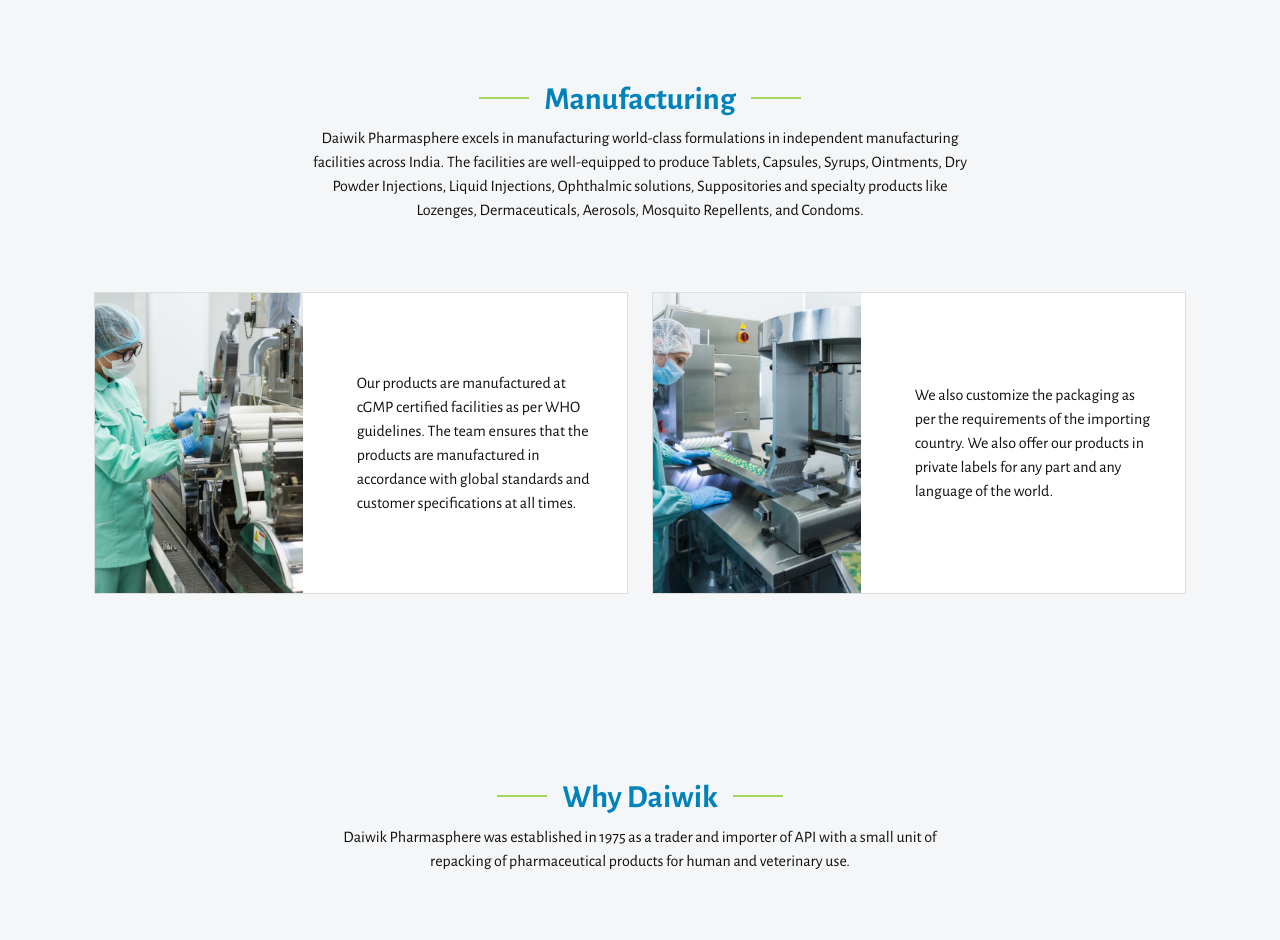
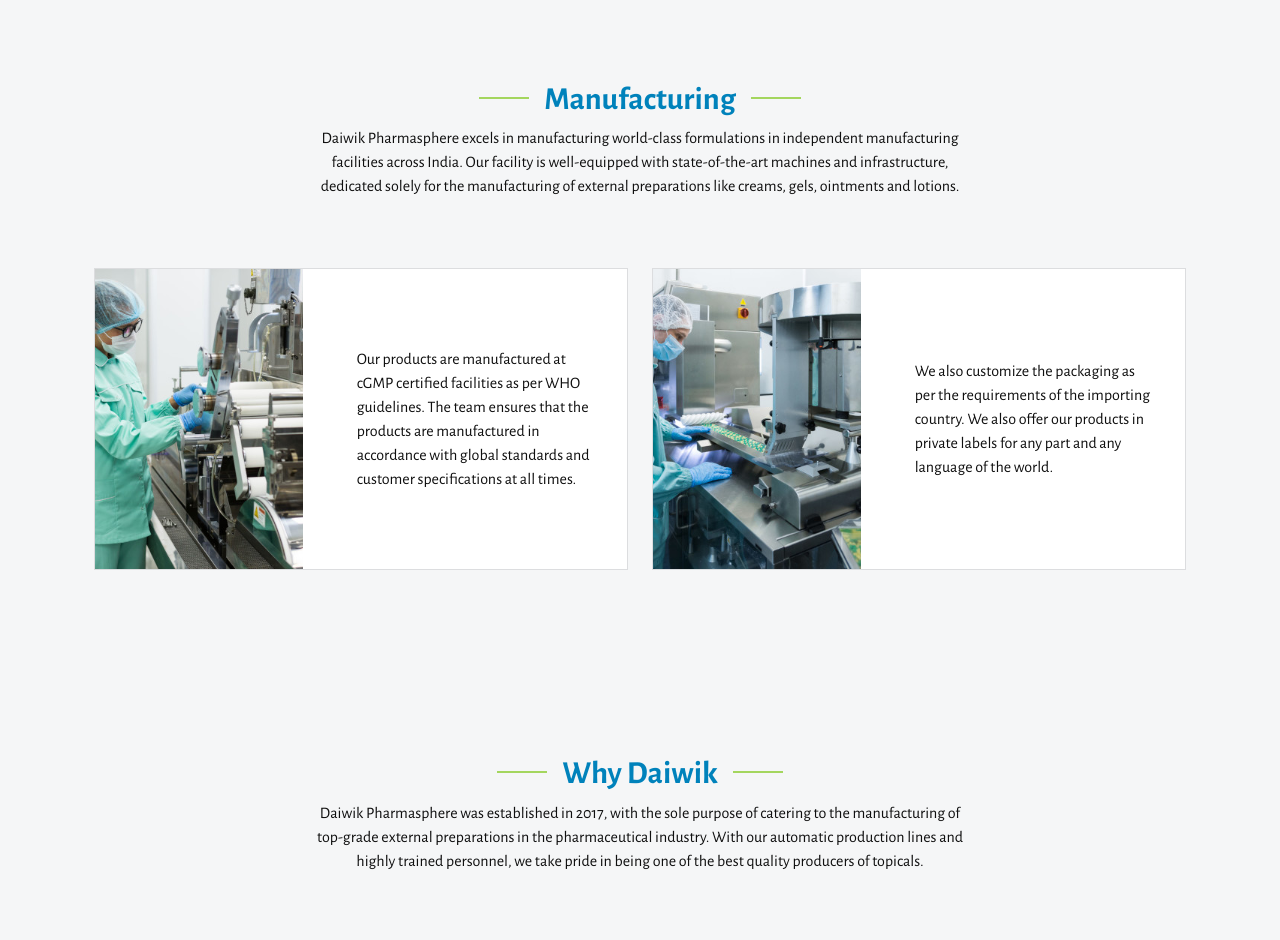
Before and after one commit to CyHEXinfotech/daiwik, a plain HTML site: page index.html in a window 1280 px wide. Shown: the part 880-1820 px from the top of the page. Drawn offline with nearby package versions, Linux system fonts and the light colour scheme.

Commit message:
Content change
Co-authored-by: shreyadholu <shreyadholu@users.noreply.github.com>

```diff
--- a/index.html
+++ b/index.html
@@ -142,9 +142,7 @@
                 <div class="section-header">
                   <h2>Manufacturing</h2>
                   <p>Daiwik Pharmasphere excels in manufacturing world-class formulations in independent manufacturing
-                    facilities across India. The facilities are well-equipped to produce Tablets, Capsules, Syrups,
-                    Ointments, Dry Powder Injections, Liquid Injections, Ophthalmic solutions, Suppositories and specialty
-                    products like Lozenges, Dermaceuticals, Aerosols, Mosquito Repellents, and Condoms.</p>
+                    facilities across India. Our facility is well-equipped with state-of-the-art machines and infrastructure, dedicated solely for the manufacturing of external preparations like creams, gels, ointments and lotions.</p>
                 </div>
 
                 <div class="row gy-4">
@@ -195,8 +193,9 @@
 
                 <div class="section-header">
                   <h2>Why Daiwik</h2>
-                  <p>Daiwik Pharmasphere was established in 1975 as a trader and importer of API with a small unit of
-                    repacking of pharmaceutical products for human and veterinary use.</p>
+                  <p>Daiwik Pharmasphere was established in 2017, with the sole purpose of catering to the manufacturing of top-grade external preparations in the pharmaceutical industry.
+                    With our automatic production lines and highly trained personnel, we take pride in being one of the best quality producers of topicals.
+                  </p>
                 </div>
 
                 <div class="row gy-4 justify-content-center text-center">
```
Also changed, not shown: about.html (+3 -1 lines).
